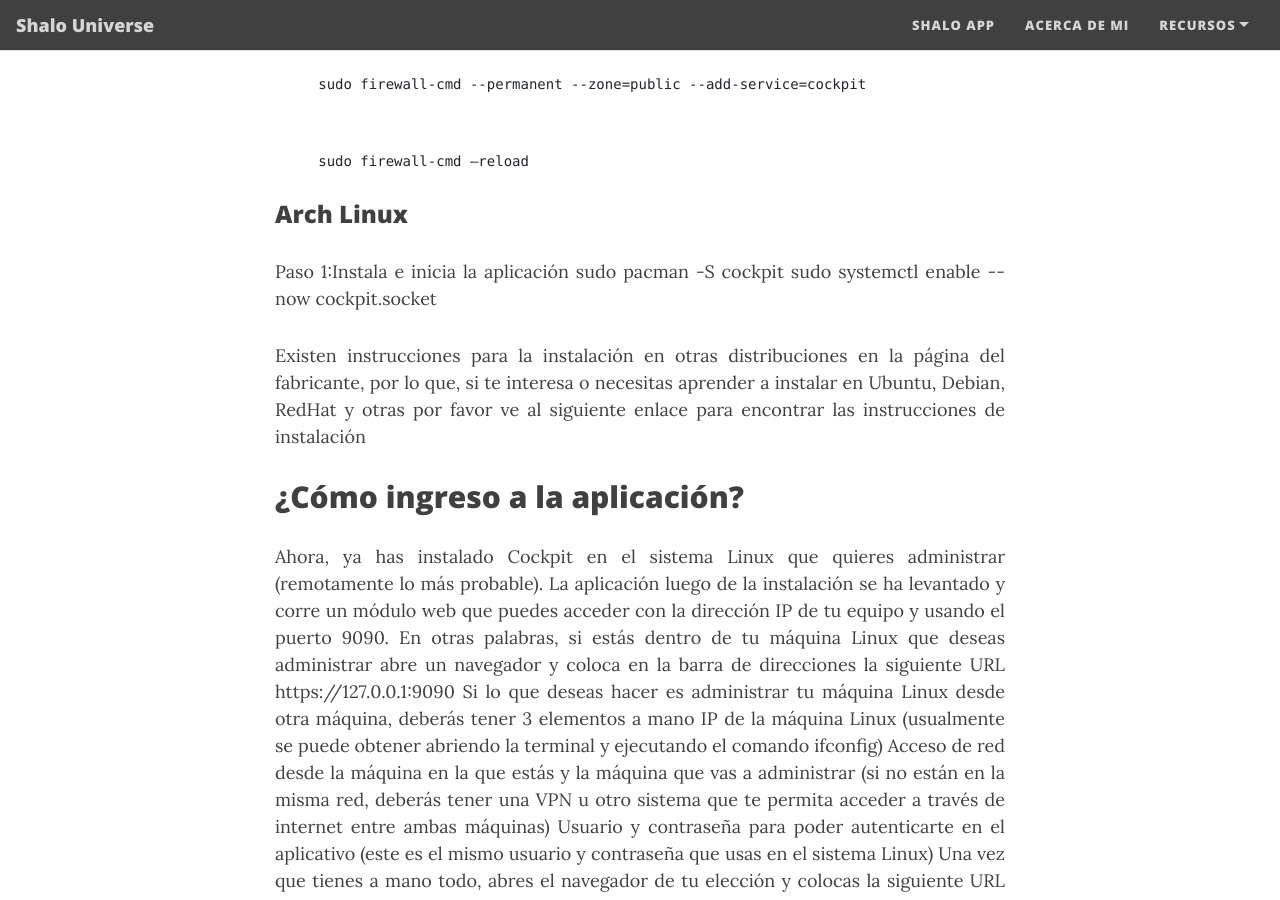
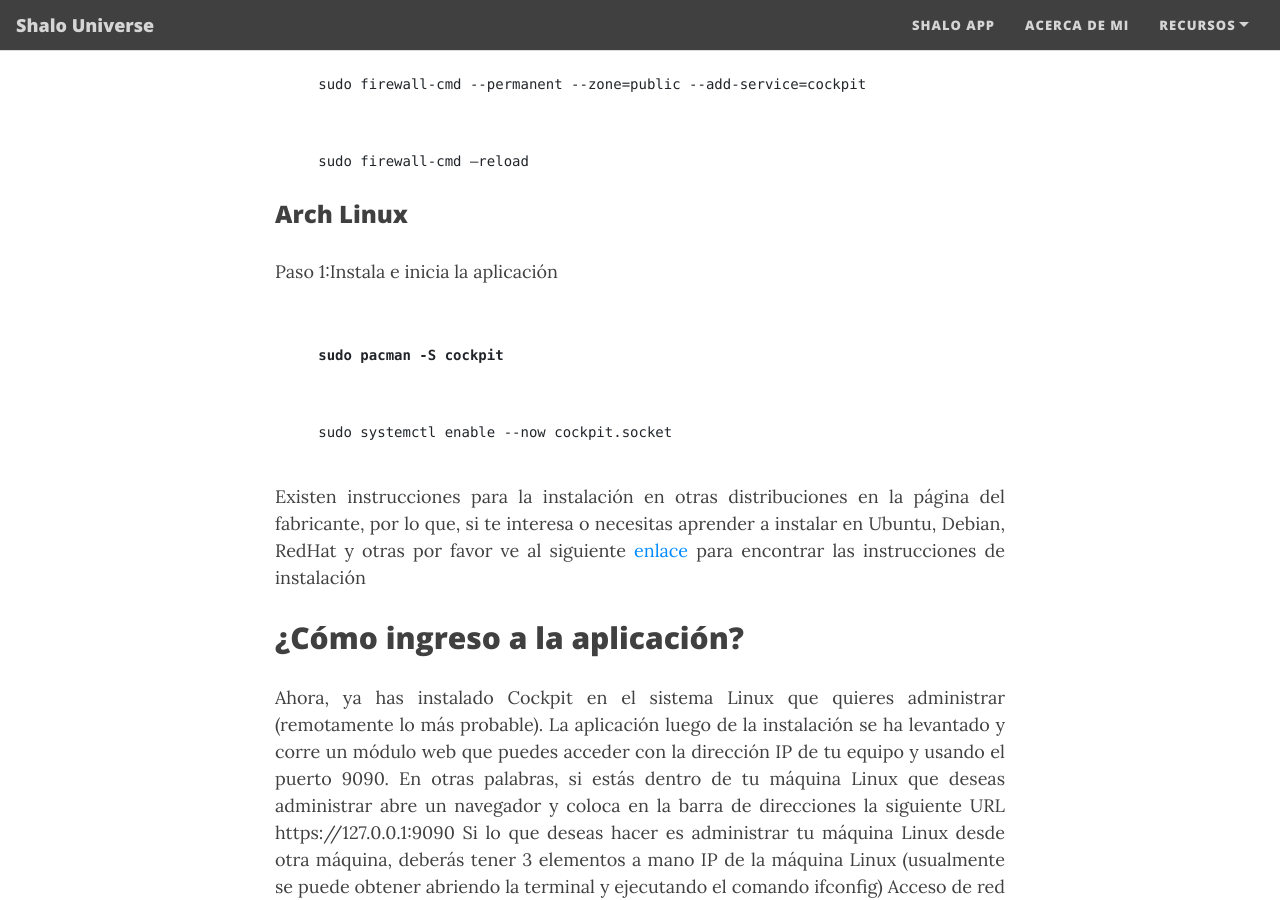
Before and after one commit to salomonvargas/blog, a Jekyll site: the page built from _posts/2022-07-05-lin-admin.md, in a window 1280 px wide and 900 px high, scrolled down 3417 px. Built offline with Jekyll 4.4.1, drawn with Linux system fonts in a browser that asks for light colours; nearby versions of some CDN libraries.

Commit message:
Mejoras en formato

```diff
--- a/_posts/2022-07-05-lin-admin.md
+++ b/_posts/2022-07-05-lin-admin.md
@@ -86,16 +86,16 @@ Paso 3: Configurar el firewall para permitir el acceso remoto
 
 
 ### Arch Linux
-<p style='text-align: justify;'>
 Paso 1:Instala e inicia la aplicación
-
-    sudo pacman -S cockpit
-
+<pre><code>
+    <b>sudo pacman -S cockpit</b>
+</code></pre>
+<pre><code>
     sudo systemctl enable --now cockpit.socket
-</p>
+</code></pre>
 
 <p style='text-align: justify;'>
-Existen instrucciones para la instalación en otras distribuciones en la página del fabricante, por lo que, si te interesa o necesitas aprender a instalar en Ubuntu, Debian, RedHat y otras por favor ve al siguiente enlace para encontrar las instrucciones de instalación
+Existen instrucciones para la instalación en otras distribuciones en la página del fabricante, por lo que, si te interesa o necesitas aprender a instalar en Ubuntu, Debian, RedHat y otras por favor ve al siguiente <a href="https://cockpit-project.org/running.html">enlace</a> para encontrar las instrucciones de instalación
 </p>
 
 ## ¿Cómo ingreso a la aplicación?
```
